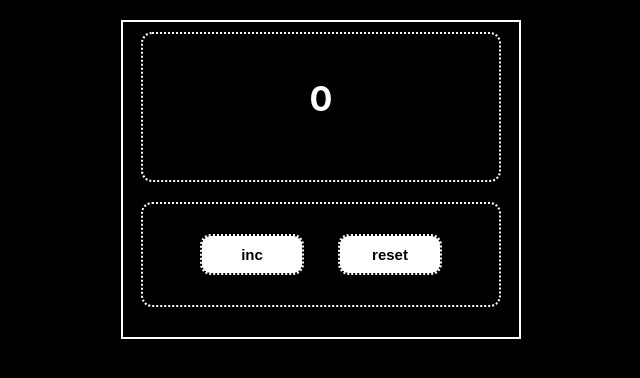
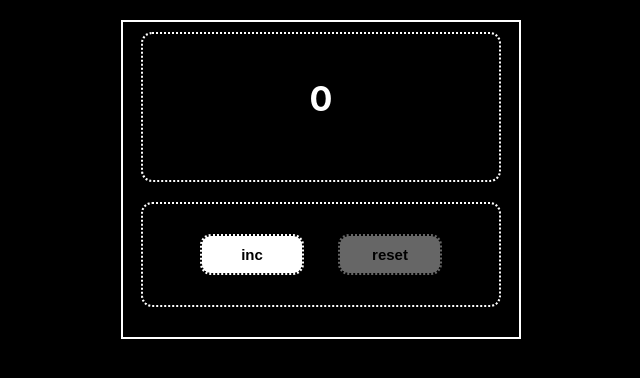
Before and after one commit to viktoriabakun/My-counter, a React (Create React App) app: page / in a window 1280 px wide. Shown: the top 378 px of the page, without its empty margins (319-959 px from the left). Built offline with nearby package versions, Linux system fonts and the light colour scheme.

Commit message:
counter 1 DONE

```diff
--- a/src/App.css
+++ b/src/App.css
@@ -30,7 +30,7 @@
 
 }
 
-.button-container{
+.button-container {
     display: flex;
     padding: 20px 40px;
     width: 360px;
@@ -57,6 +57,27 @@
     transition: all 0.2s;
 }
 
-.button:active{
+.button:active {
     transform: scaleX(0.8) translateY(4px);
 }
+
+.error {
+    color: red;
+    opacity: 90%;
+}
+
+.disabled {
+    display: flex;
+    justify-content: center;
+    padding: 10px 50px;
+    width: 80px;
+    color: black;
+    border-radius: 11px;
+    border: 2px dotted black;
+    background-color: white;
+    margin: 10px;
+    font-size: 15px;
+    font-weight: bold;
+    transition: all 0.2s;
+    opacity: 40%;
+}
--- a/src/Button.tsx
+++ b/src/Button.tsx
@@ -2,14 +2,16 @@ import React from 'react';
 import './App.css';
 
 export type ButtonProps = {
-    title: string,
+    title: string
+    score: number,
     onClick: () => void,
     disabled: boolean
+    maxValue: number
 
 }
 
 function Button(props: ButtonProps) {
-    return <button className='button' onClick={props.onClick} disabled={props.disabled}>
+    return <button className={props.disabled ? 'disabled' : 'button'} onClick={props.onClick} disabled={props.disabled}>
         {props.title}
     </button>
 }
--- a/src/Count.tsx
+++ b/src/Count.tsx
@@ -14,10 +14,17 @@ export type CountProps = {
 const Count = (props: CountProps) => {
     return (
         <div className='counter'>
-            <CounterScoreWindow score={props.score}/>
+            <CounterScoreWindow score={props.score} maxValue={props.maxValue}/>
             <div className='button-container'>
-                <Button title={'inc'} onClick={props.inc} disabled={props.score === props.maxValue || props.error !=''}/>
-                <Button title={'reset'} onClick={props.reset} disabled={props.score  === props.startValue || props.error !=''}/>
+                <Button title={'inc'} onClick={props.inc}
+                        disabled={props.score === props.maxValue || props.error != ''}
+                        maxValue={props.maxValue}
+                        score={props.score}
+                />
+                <Button title={'reset'} onClick={props.reset}
+                        disabled={props.score === props.startValue || props.error != ''}
+                        maxValue={props.maxValue}
+                        score={props.score}/>
 
             </div>
 
--- a/src/CounterScoreWindow.tsx
+++ b/src/CounterScoreWindow.tsx
@@ -4,12 +4,13 @@ import './App.css';
 
 export type CounterScoreWindowProps = {
     score: number
+    maxValue: number
 }
 
 function CounterScoreWindow(props: CounterScoreWindowProps) {
     return (
         <div className="counterScoreWindow">
-            <p>{props.score}</p>
+            <p className={props.score === props.maxValue ? 'error' : ''}>{props.score}</p>
         </div>
     );
 }
```
